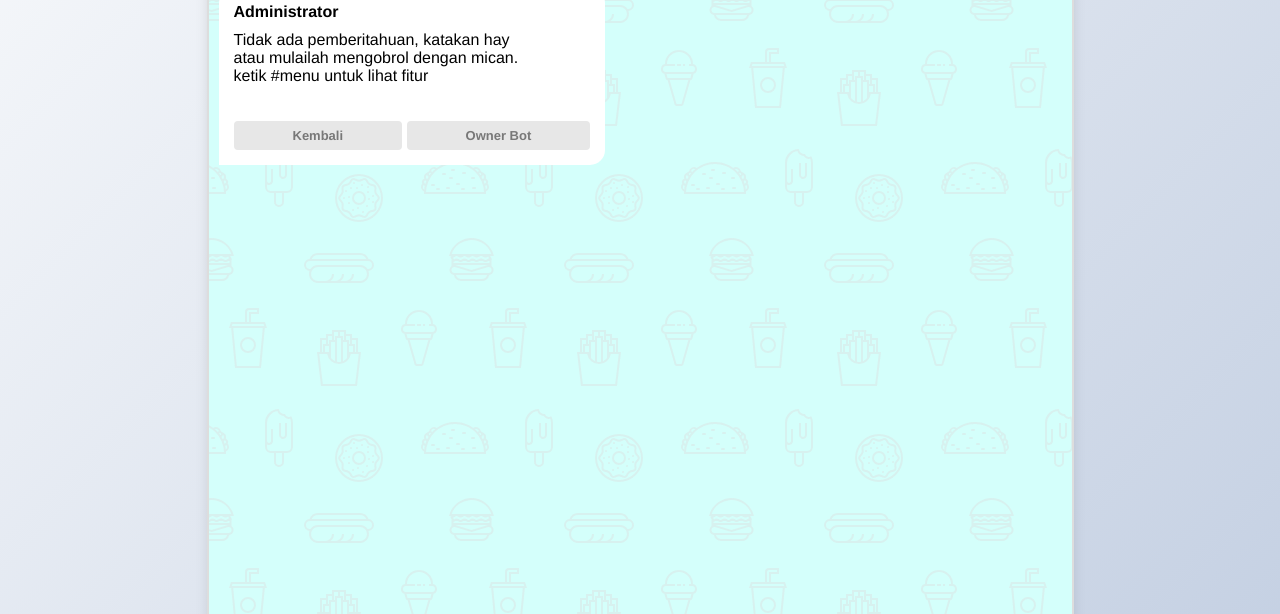
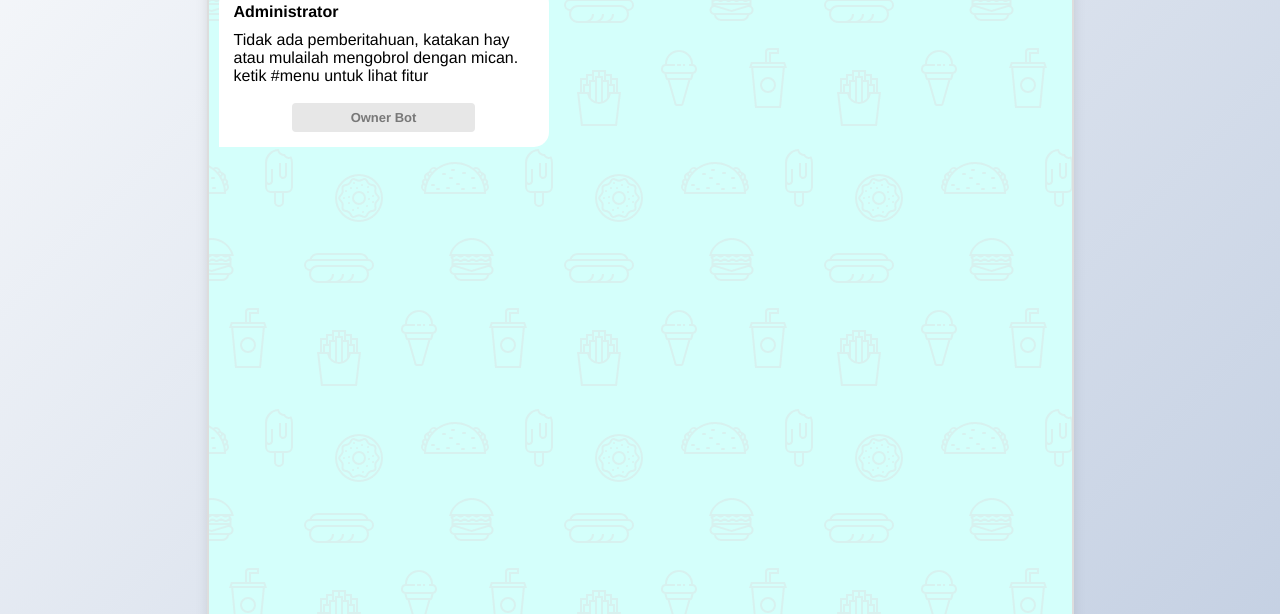
Before and after one commit to vikodk67/webchat-API-mican, a website: page start.html in a window 1280 px wide. Shown: the part 89-703 px from the top of the page. Drawn offline with nearby package versions, Linux system fonts and the light colour scheme; some packages are replaced by stand-ins of ours; no server answers; a script that the page names is missing.

Commit message:
Update start.html

```diff
--- a/start.html
+++ b/start.html
@@ -155,8 +155,8 @@ p.lodeng {
             <div class="msg-info-name">Administrator</div>
           </div>
           <div class="msg-text" style="">
-		  <div class="heder" id="notifi">Tidak ada pemberitahuan, katakan hay atau mulailah mengobrol dengan mican. ketik #menu untuk lihat fitur</div><br><br>
-		  <center><a class="asuw" href="https://api.whatsapp.com/message/6IUZGPOAXTKUG1?autoload=1&app_absent=0"><strong>Kembali</strong></a>&#160;<a class="asuw" href="https://wa.me/6281515958390"><strong>Owner Bot</strong></a></center>
+		  <div class="heder" id="notifi">Tidak ada pemberitahuan, katakan hay atau mulailah mengobrol dengan mican. ketik #menu untuk lihat fitur</div><br>
+		  <center><a class="asuw" href="https://wa.me/6281515958390"><strong>Owner Bot</strong></a></center>
           </div>
         </div>
       </div>
```
